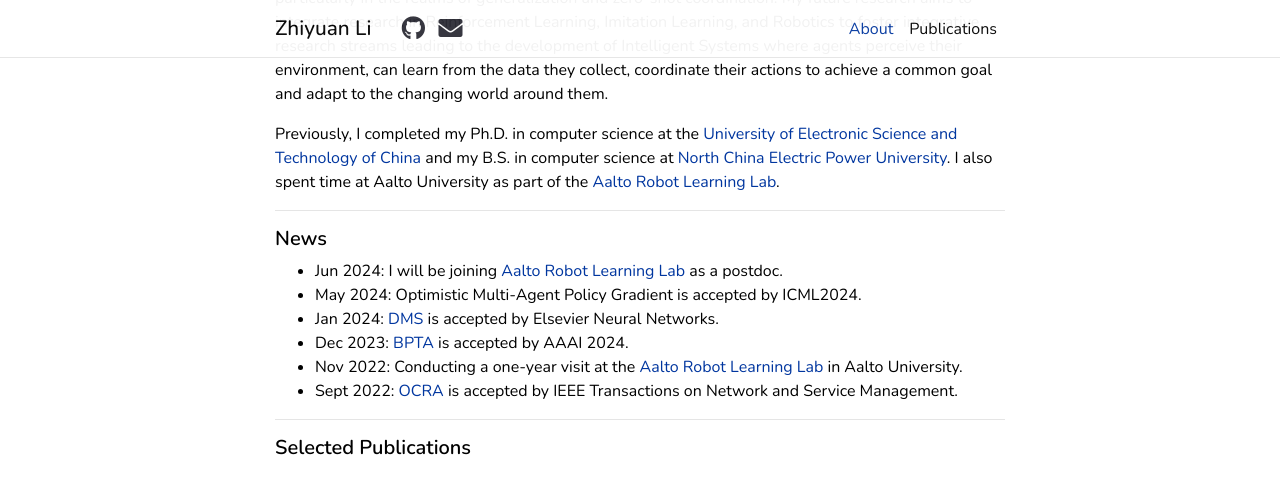
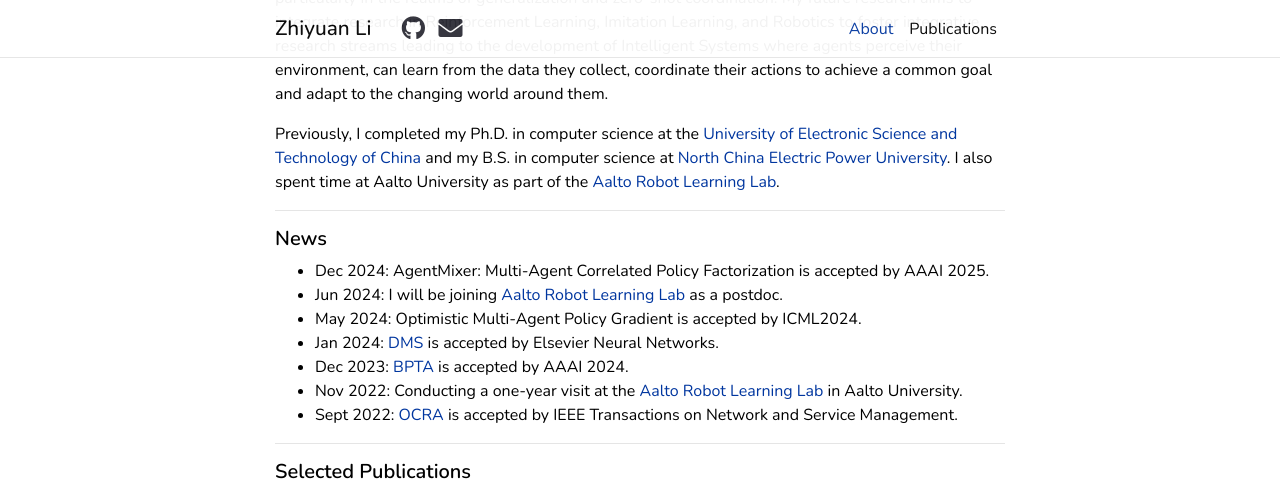
Before and after one commit to LiZhYun/LiZhYun.github.io, a Jekyll site: the page built from _pages/about.md, in a window 1280 px wide and 900 px high, scrolled down 367 px, cut to the strip 0-488 px from the top of the window. Built offline with Jekyll 4.4.1, drawn with Linux system fonts in a browser that asks for light colours; comment, search, counter and statistics services are not loaded; a style sheet for code colours, icons or effects is not loaded.

Commit message:
Update about.md

```diff
--- a/_pages/about.md
+++ b/_pages/about.md
@@ -23,6 +23,7 @@ Previously, I completed my Ph.D. in computer science at the [University of Elect
 
 ##### News
 
+- Dec 2024: AgentMixer: Multi-Agent Correlated Policy Factorization is accepted by AAAI 2025.
 - Jun 2024: I will be joining [Aalto Robot Learning Lab](https://rl.aalto.fi/) as a postdoc.
 - May 2024: Optimistic Multi-Agent Policy Gradient is accepted by ICML2024.
 - Jan 2024: [DMS](https://github.com/LiZhYun/Coordination-as-Inference-in-Multi-Agent-Reinforcement-Learning) is accepted by Elsevier Neural Networks.
```
